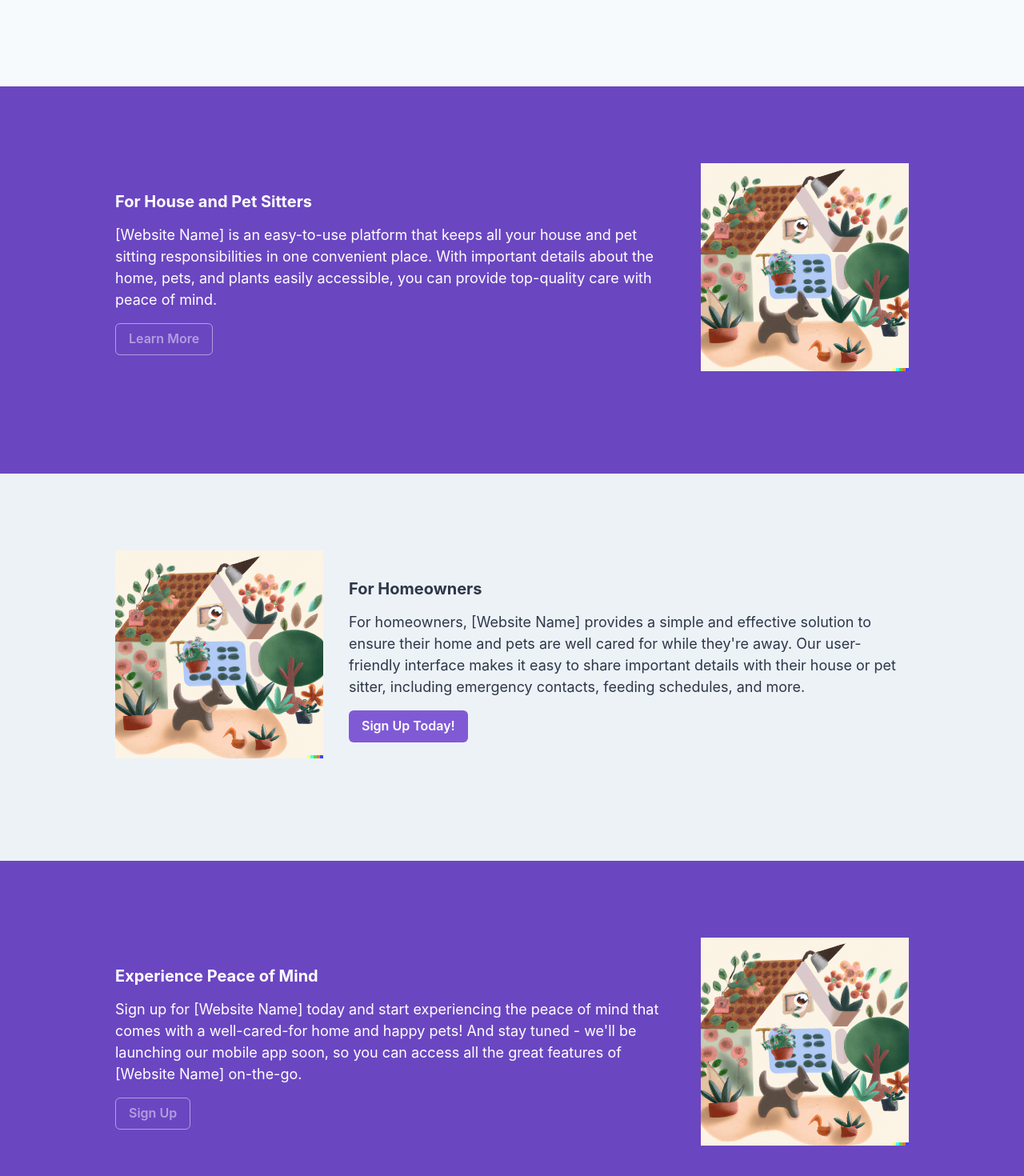
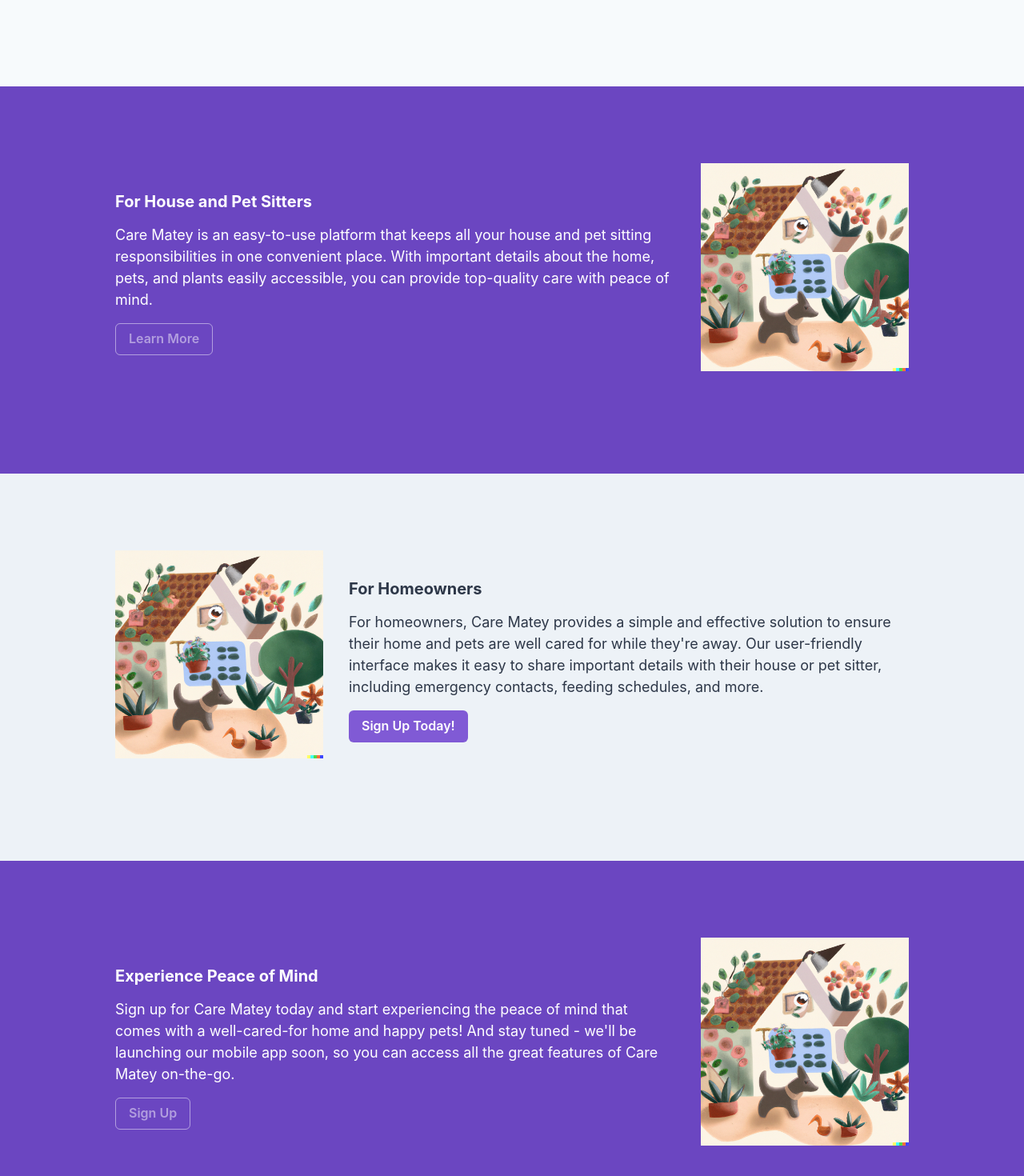
Before and after one commit to carematey/CareMatey, a Next.js app: page / in a window 1280 px wide. Shown: the part 756-2226 px from the top of the page at 80% size. Built offline with nearby package versions, Linux system fonts and the light colour scheme; no server answers.

Commit message:
add card functionality

```diff
--- a/pages/index.tsx
+++ b/pages/index.tsx
@@ -63,7 +63,7 @@
                                 whiteSpace={'pre-wrap'}
                                 textAlign={{ base: 'center', md: 'left' }}
                             >
-                                Welcome to [App Name]
+                                Welcome to CareMatey
                             </Heading>
 
                             <Text
@@ -132,12 +132,12 @@
                                 color="white"
                                 mb={4}
                             >
-                                [Website Name] is an easy-to-use platform that
-                                keeps all your house and pet sitting
-                                responsibilities in one convenient place. With
-                                important details about the home, pets, and
-                                plants easily accessible, you can provide
-                                top-quality care with peace of mind.
+                                Care Matey is an easy-to-use platform that keeps
+                                all your house and pet sitting responsibilities
+                                in one convenient place. With important details
+                                about the home, pets, and plants easily
+                                accessible, you can provide top-quality care
+                                with peace of mind.
                             </Text>
 
                             <Button
@@ -209,11 +209,11 @@
                                 color={textColor}
                                 mb={4}
                             >
-                                For homeowners, [Website Name] provides a simple
-                                and effective solution to ensure their home and
-                                pets are well cared for while they&apos;re away.
-                                Our user-friendly interface makes it easy to
-                                share important details with their house or pet
+                                For homeowners, Care Matey provides a simple and
+                                effective solution to ensure their home and pets
+                                are well cared for while they&apos;re away. Our
+                                user-friendly interface makes it easy to share
+                                important details with their house or pet
                                 sitter, including emergency contacts, feeding
                                 schedules, and more.
                             </Text>
@@ -251,12 +251,12 @@
                                 color="white"
                                 mb={4}
                             >
-                                Sign up for [Website Name] today and start
+                                Sign up for Care Matey today and start
                                 experiencing the peace of mind that comes with a
                                 well-cared-for home and happy pets! And stay
                                 tuned - we&apos;ll be launching our mobile app
                                 soon, so you can access all the great features
-                                of [Website Name] on-the-go.
+                                of Care Matey on-the-go.
                             </Text>
 
                             <Button
```
Also changed, not shown: components/InfoCard.tsx (+7 -3 lines), components/InfoCardCollection.tsx (+11 -6 lines), pages/spaces.tsx (+1 -13 lines).
